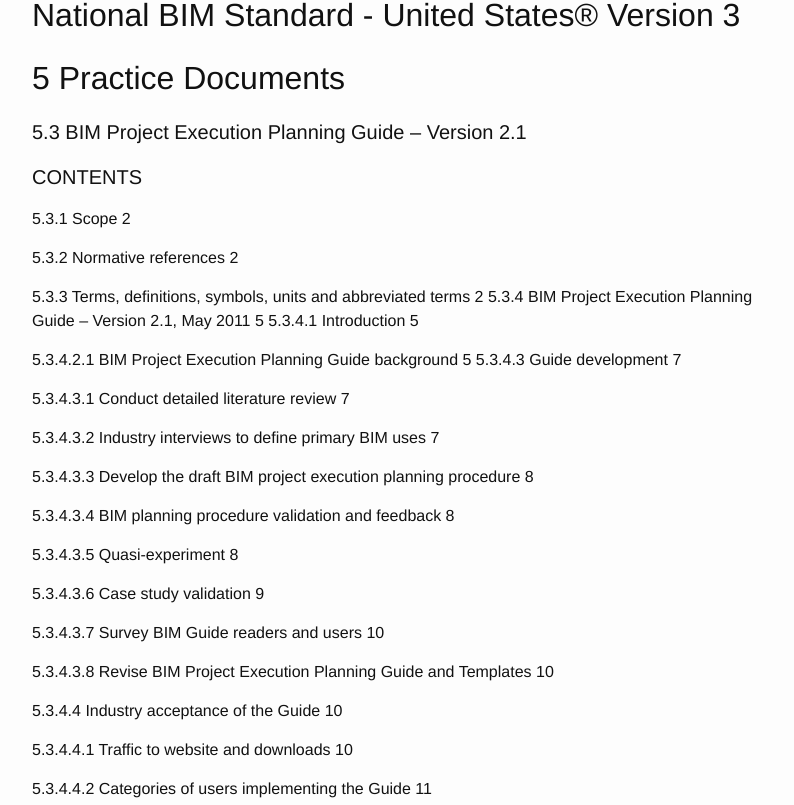
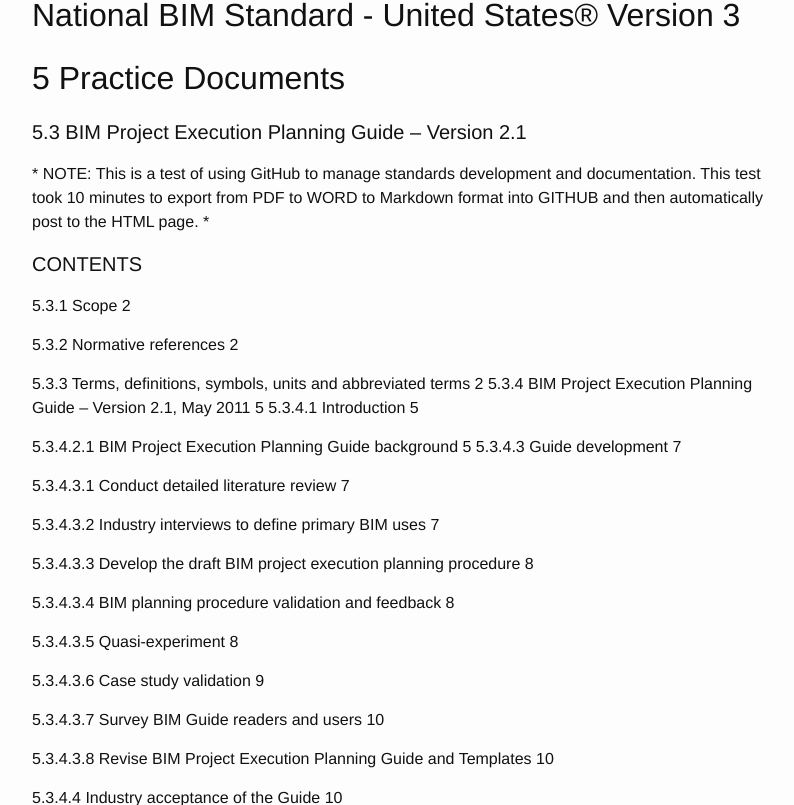
Before and after one commit to buildingSMARTalliance/BIMStorm, a Jekyll site: the page built from _posts/2016-08-13-NBIMS-US_V3_5.3_BIM_PxP_Guide.markdown, in a window 1280 px wide and 900 px high, scrolled down 471 px, cut to the strip 95-900 px from the top of the window. Shown: the whole strip, without its empty margins (238-1032 px from the left). Built offline with Jekyll 4.4.1, drawn with Linux system fonts in a browser that asks for light colours.

Commit message:
Update 2016-08-13-NBIMS-US_V3_5.3_BIM_PxP_Guide.markdown

```diff
--- a/_posts/2016-08-13-NBIMS-US_V3_5.3_BIM_PxP_Guide.markdown
+++ b/_posts/2016-08-13-NBIMS-US_V3_5.3_BIM_PxP_Guide.markdown
@@ -13,6 +13,14 @@
 
 
 #### 5.3	BIM Project Execution Planning Guide – Version 2.1
+
+
+*
+NOTE: This is a test of using GitHub to manage standards development and documentation. This test took 10 minutes to export from PDF to WORD to Markdown format into GITHUB and then automatically post to the HTML page.
+*
+
+
+
 
 
 
```
